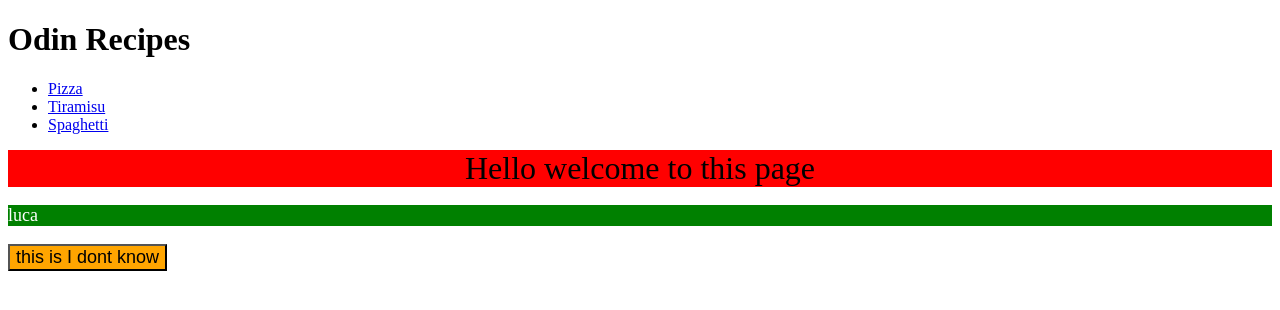
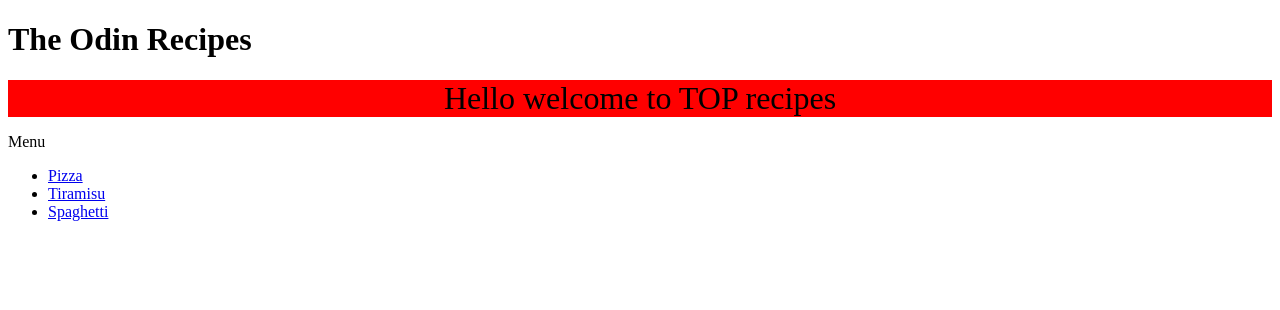
Before and after one commit to lucadedo/odin-recipes, a plain HTML site: page index.html in a window 1280 px wide. Drawn offline with Linux system fonts and the light colour scheme.

Commit message:
Changes h1,div,p,text and delete internal,inline
deleted  internal,inline css style in html

```diff
--- a/index.html
+++ b/index.html
@@ -6,30 +6,23 @@
     <meta charset="utf-8">
     <link rel="stylesheet" href="style.css">
 
-    <style>
 
-        P {
-          color: white;
-          background-color: green;
-          font-size: 18px;
-        }
-
-
-    </style>
 
 </head>
 
 <body>
-    <h1>Odin Recipes</h1>
+    <h1>The Odin Recipes</h1>
+
+    <div>Hello welcome to TOP recipes</div>
+    <P>Menu</P>
     <ul>
         <li><a href="recipes/pizza.html">Pizza</a></li>
         <li><a href="recipes/Tiramisu.html">Tiramisu</a></li>
         <li><a href="recipes/spaghetti.html">Spaghetti</a></li>
     </ul>
 
-  <div>Hello welcome to this page</div>
-  <P>luca</P>
-  <button style="background-color:orange; font-size: 18px;">this is I dont know</button>
+
+
 
 </body>
 
```
